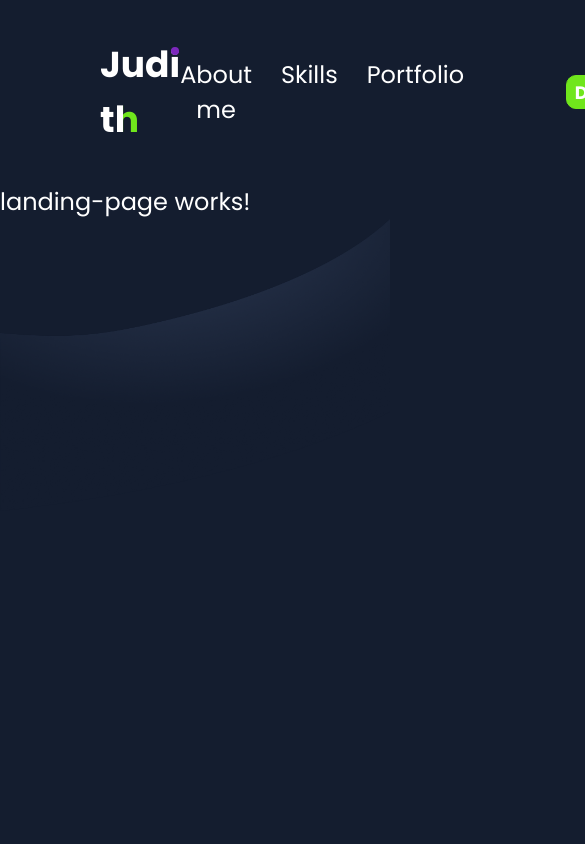
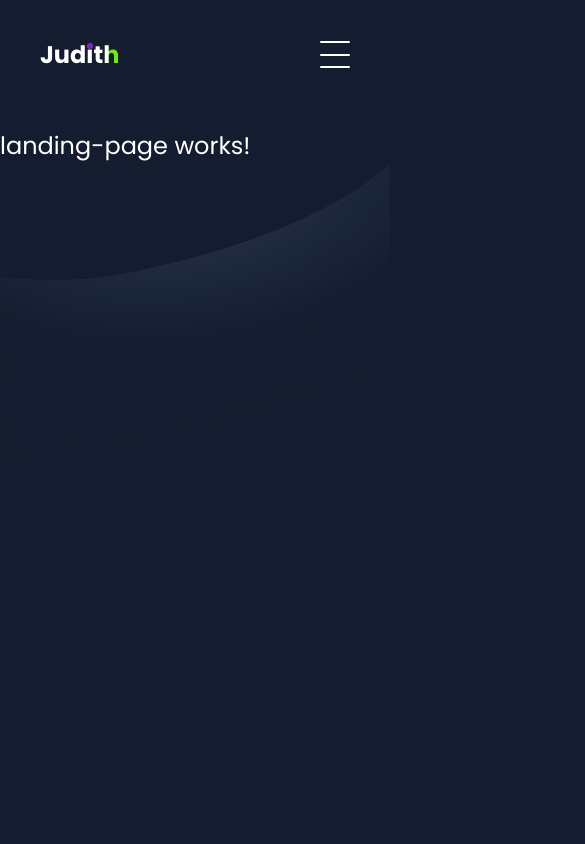
Before and after one commit to Judith-Lenz/portfolio, an Angular app: page / in a window 390 px wide. Shown: the top 844 px of the page, 585 px wide, since content can reach past the window. Built offline with nearby package versions, Linux system fonts and the light colour scheme.

Commit message:
burger menu animation and responsive

```diff
--- a/src/app/about/about.component.html
+++ b/src/app/about/about.component.html
@@ -1 +1 @@
-<p>about works!</p>
+<p class="test">about works!</p>
--- a/src/app/about/about.component.scss
+++ b/src/app/about/about.component.scss
@@ -0,0 +1,3 @@
+.test {
+  height: 800px;
+}
--- a/src/app/header/burger-menu/burger-menu.component.html
+++ b/src/app/header/burger-menu/burger-menu.component.html
@@ -1,12 +1,16 @@
 <div class="burger-container">
-  <div class="burger-icon" (click)="toggleMenu()">
+  <div class="burger-icon" [class.open]="menuOpen" (click)="toggleMenu()">
     <div class="line"></div>
     <div class="line"></div>
     <div class="line"></div>
   </div>
   <nav class="menu" [class.open]="menuOpen">
     <ul>
-      <li><a routerLink="/about" (click)="closeMenu()">About me</a></li>
+      <li>
+        <a routerLink="/about" (click)="closeMenu()"
+          >About me fjwiofjw oiefjowifj woeijfow ejfioew fjieow fjie f</a
+        >
+      </li>
       <li><a routerLink="/skills" (click)="closeMenu()">My skills</a></li>
       <li><a routerLink="/portfolio" (click)="closeMenu()">Portfolio</a></li>
       <li><a routerLink="/contact" (click)="closeMenu()">contact</a></li>
--- a/src/app/header/burger-menu/burger-menu.component.scss
+++ b/src/app/header/burger-menu/burger-menu.component.scss
@@ -1,23 +1,12 @@
-.burger-container {
-  position: relative;
-}
-
-/* Standardmäßig das Burger-Menü ausblenden */
 .burger-icon {
   display: none;
 }
 
-/* Das eigentliche Menü ausblenden */
-.menu {
-  display: none;
-}
-
-/* Ab 700px wird das Burger-Menü sichtbar */
 @media (max-width: 700px) {
   .burger-icon {
     display: flex;
-    width: 40px;
-    height: 30px;
+    width: 30px;
+    height: 27px;
     flex-direction: column;
     justify-content: space-between;
     cursor: pointer;
@@ -25,26 +14,42 @@
 
     .line {
       width: 100%;
-      height: 5px;
-      background-color: black;
+      height: 2px;
+      background-color: white;
       border-radius: 3px;
       transition: all 0.3s;
     }
   }
 
+  .burger-icon.open {
+    .line:nth-child(1) {
+      transform: translateY(12px) rotate(45deg);
+    }
+    .line:nth-child(2) {
+      opacity: 0; /* Mittlere Linie ausblenden */
+    }
+    .line:nth-child(3) {
+      transform: translateY(-13px) rotate(-45deg);
+    }
+  }
+
   .menu {
-    position: absolute;
-    top: 50px;
-    left: 0;
-    width: 200px;
-    background: white;
-    box-shadow: 0px 4px 6px rgba(0, 0, 0, 0.1);
-    transform: translateX(-100%);
-    transition: transform 0.3s ease-in-out;
-    display: block; /* Menü wird erst durch `open` sichtbar */
+    position: fixed;
+    top: 110px;
+    right: 0;
+    width: 100%;
+    height: 100vh;
+    background-color: #141d2f;
+    opacity: 0;
+    visibility: hidden; /* Versteckt das Menü ohne es aus dem Layout zu nehmen */
+    transform: translateX(100%); /* Startet außerhalb des Bildschirms */
+    transition: transform 0.3s ease-in-out, opacity 0.3s ease-in-out,
+      visibility 0.3s;
   }
 
   .menu.open {
-    transform: translateX(0);
+    transform: translateX(0); /* Menü fährt ins Bild */
+    opacity: 0.8;
+    visibility: visible; /* Menü wird sichtbar */
   }
 }
--- a/src/app/header/header.component.html
+++ b/src/app/header/header.component.html
@@ -1,5 +1,5 @@
+<section>
   <header>
-  <!-- <app-burger-menu></app-burger-menu> -->
     <div class="name">Jud<span class="i">i</span>t<span class="h">h</span></div>
     <div class="links-container">
       <div class="links">
@@ -22,4 +22,6 @@
         </div>
       </div>
     </div>
+    <app-burger-menu class="burger"></app-burger-menu>
   </header>
+</section>
--- a/src/app/header/header.component.scss
+++ b/src/app/header/header.component.scss
@@ -1,10 +1,16 @@
 header {
+  position: fixed;
+  top: 0;
+  left: 0;
   display: flex;
   align-items: center;
   justify-content: space-between;
   padding: 37px 100px;
+  width: 100%;
   max-width: 1920px;
-  height: 110px;
+
+  z-index: 1000;
+  box-sizing: border-box;
 }
 
 a {
@@ -60,6 +66,10 @@ a {
   }
 }
 
+.burger {
+  display: none;
+}
+
 .language {
   font-size: 18px;
   display: flex;
@@ -91,3 +101,37 @@ a {
     }
   }
 }
+
+@media (max-width: 940px) {
+  header {
+    padding: 37px 40px;
+  }
+  .links-container {
+    font-size: 16px;
+  }
+  .name {
+    font-size: 24px;
+  }
+  .name .i::after {
+    top: 5px;
+    width: 6px;
+    height: 6px;
+  }
+  .language {
+    font-size: 16px;
+    div {
+      width: 32px;
+      height: 28px;
+    }
+  }
+}
+
+@media (max-width: 700px) {
+  .links-container {
+    display: none;
+  }
+
+  .burger {
+    display: block;
+  }
+}
--- a/src/app/landing-page/landing-page.component.scss
+++ b/src/app/landing-page/landing-page.component.scss
@@ -1,5 +1,6 @@
 section {
-  height: calc(100vh - 110px - 37px - 37px);
+  padding-top: 128px;
+  height: calc(100vh - 128px);
   img {
     width: 100%;
     height: auto;
--- a/src/styles.scss
+++ b/src/styles.scss
@@ -9,6 +9,7 @@ body {
   font-size: 24px;
   background-color: #141d2f;
   color: #ffffff;
+  overflow-x: hidden;
 }
 
 /* poppins-100 - latin */
```
Lines whose indentation alone changed are shown as unchanged.
